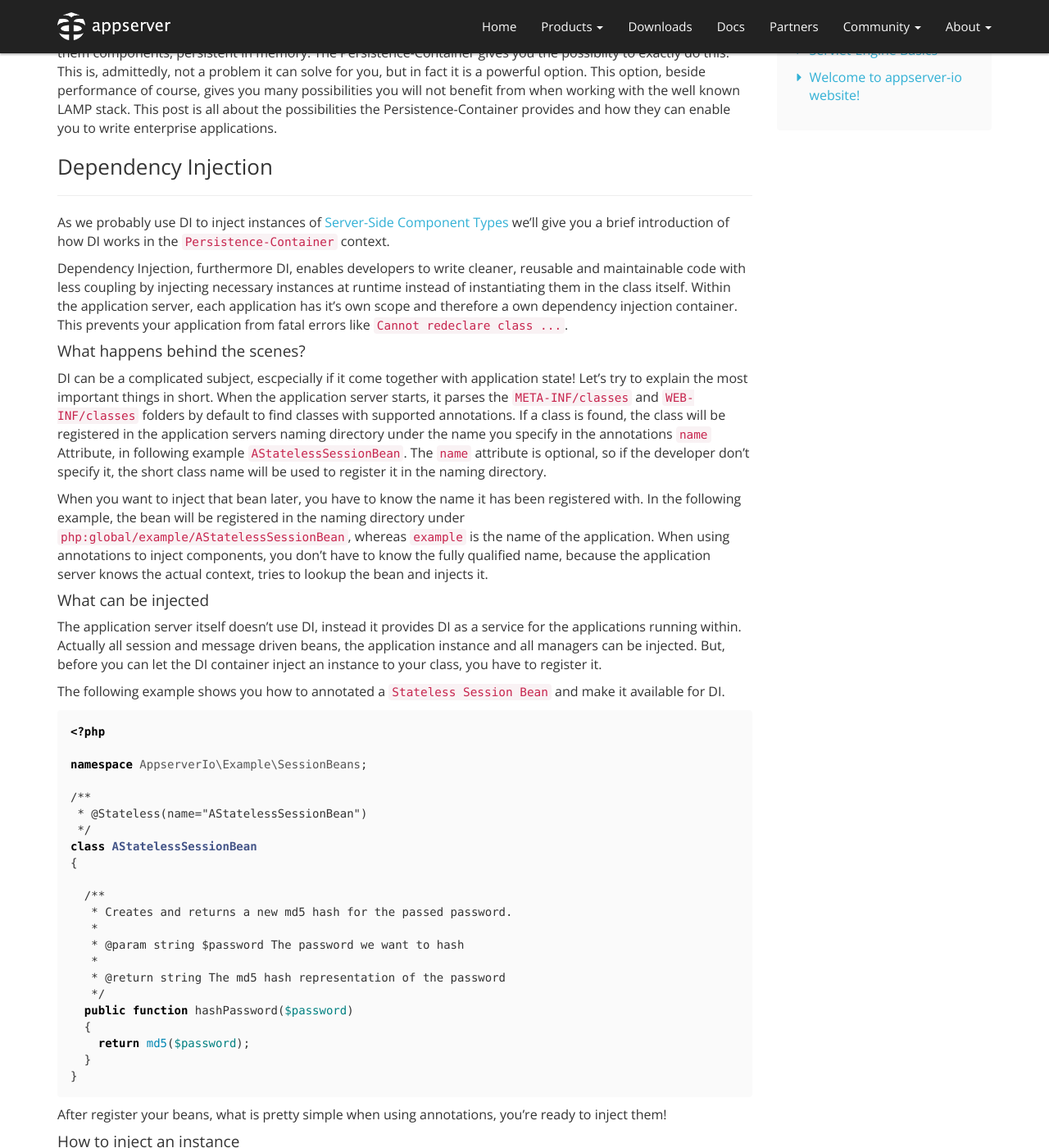
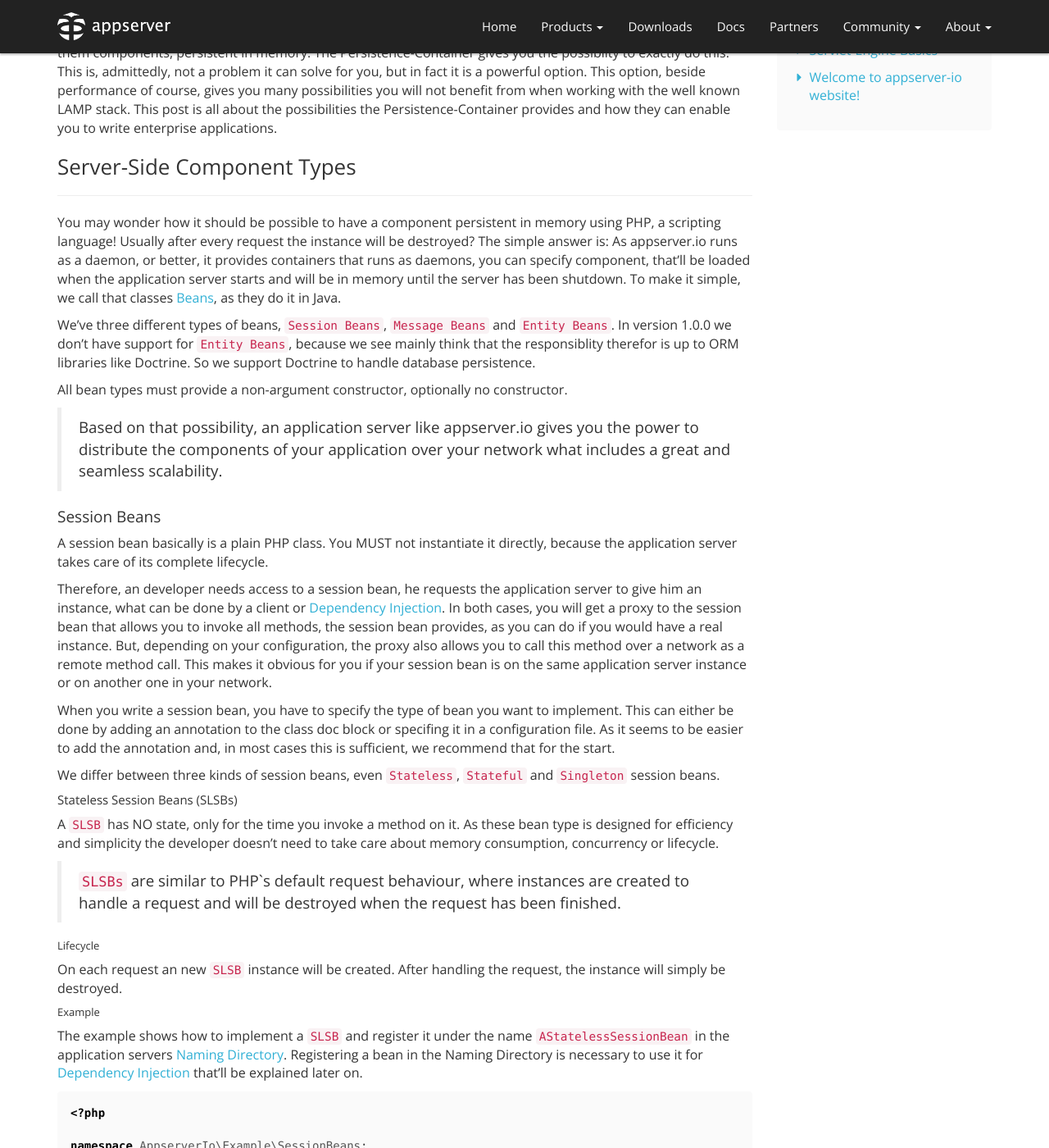
Before and after one commit to appserver-io/appserver, a Jekyll site: the page built from _posts/2014-12-30-persistence-container-basics.md, in a window 1280 px wide and 1400 px high, scrolled down 490 px. Shown: the whole window at 82% size. Built offline with Jekyll 4.4.1, drawn with Linux system fonts in a browser that asks for light colours; nearby versions of some CDN libraries; library files that are not in the unit come from our copies; Markdown is read by kramdown in place of the engine named in the settings; some of the changed text lies outside the part shown.

Commit message:
Update 2014-12-30-persistence-container-basics.md

````diff
--- a/_posts/2014-12-30-persistence-container-basics.md
+++ b/_posts/2014-12-30-persistence-container-basics.md
@@ -14,24 +14,40 @@
 
 As not persisting data to a database is the main purpose of a Persistence-Container, we've to figure other reasons you may use it. As PHP till now was used as a scripting language, it'll lack of the possiblity to have objects, let's call them components, persistent in memory. The Persistence-Container gives you the possiblity to exactly do this. This is, admittedly, not a problem it can solve for you, but in fact it is a powerful option. This option, beside performance of course, gives you many possibilities you will not benefit from when working with the well known LAMP stack. This post is all about the possibilities the Persistence-Container provides and how they can enable you to write enterprise applications.
 
-### Dependency Injection
+### Server-Side Component Types
 ***
 
-As we probably use DI to inject instances of [Server-Side Component Types](#server-side-component-types) we'll give you a brief introduction of how DI works in the `Persistence-Container` context.
+You may wonder how it should be possible to have a component persistent in memory using PHP, a scripting language! Usually after every request the instance will be destroyed? The simple answer is: As appserver.io runs as a daemon, or better, it provides containers that runs as daemons, you can specify component, that'll be loaded when the application server starts and will be in memory until the server has been shutdown. To make it simple, we call that classes [Beans](http://en.wikipedia.org/wiki/Enterprise_JavaBeans), as they do it in Java.
 
-Dependency Injection, furthermore DI, enables developers to write cleaner, reusable and maintainable code with less coupling by injecting necessary instances at runtime instead of instantiating them in the class itself. Within the application server, each application has it's own scope and therefore a  own dependency injection container. This prevents your application from fatal errors like `Cannot redeclare class ...`.
+We've three different types of beans, `Session Beans`, `Message Beans` and `Entity Beans`. In version 1.0.0 we don't have support for `Entity Beans`, because we see mainly think that the responsiblity therefor is up to ORM libraries like Doctrine. So we support Doctrine to handle database persistence.
 
-#### What happens behind the scenes?
+All bean types must provide a non-argument constructor, optionally no constructor.
 
-DI can be a complicated subject, escpecially if it come together with application state! Let's try to explain the most important things in short. When the application server starts, it parses the `META-INF/classes` and `WEB-INF/classes` folders by default to find classes with supported annotations. If a class is found, the class will be registered in the application servers naming directory under the name you specify in the annotations `name` Attribute, in following example `AStatelessSessionBean`. The `name` attribute is optional, so if the developer don't specify it, the short class name will be used to register it in the naming directory.
+> Based on that possibility, an application server like appserver.io gives you the power to distribute the components of your application over your network what includes a great and seamless scalability.
 
-When you want to inject that bean later, you have to know the name it has been registered with. In the following example, the bean will be registered in the naming directory under `php:global/example/AStatelessSessionBean`, whereas `example` is the name of the application. When using annotations to inject components, you don't have to know the fully qualified name, because the application server knows the actual context, tries to lookup the bean and injects it.
+#### Session Beans
 
-#### What can be injected
+A session bean basically is a plain PHP class. You MUST not instantiate it directly, because the application server takes care of its complete lifecycle.
 
-The application server itself doesn't use DI, instead it provides DI as a service for the applications running within. Actually all session and message driven beans, the application instance and all managers can be injected.  But, before you can let the DI container inject an instance to your class, you have to register it.
+Therefore, an developer needs access to a session bean, he requests the application server to give him an instance, what can be done by a client or [Dependency Injection](#dependency-injection). In both cases, you will get a proxy to the session bean that allows you to invoke all methods, the session bean provides, as you can do if you would have a real instance. But, depending on your configuration, the proxy also allows you to call this method over a network as a remote method call. This makes it obvious for you if your session bean is on the same application server instance or on another one in your network.
 
-The following example shows you how to annotated a `Stateless Session Bean` and make it available for DI.
+When you write a session bean, you have to specify the type of bean you want to implement. This can either be done by adding an annotation to the class doc block or specifing it in a configuration file. As it seems to be easier to add the annotation and, in most cases this is sufficient, we recommend that for the start.
+
+We differ between three kinds of session beans, even `Stateless`, `Stateful` and `Singleton` session beans.
+
+##### Stateless Session Beans (SLSBs)
+
+A `SLSB` has NO state, only for the time you invoke a method on it. As these bean type is designed for efficiency and simplicity the developer doesn't need to take care about memory consumption, concurrency or lifecycle.
+
+> `SLSBs` are similar to PHP`s default request behaviour, where instances are created to handle a request and will be destroyed when the request has been finished.
+
+###### Lifecycle
+
+On each request an new `SLSB` instance will be created. After handling the request, the instance will simply be destroyed.
+
+###### Example
+
+The example shows how to implement a `SLSB` and register it under the name `AStatelessSessionBean` in the application servers [Naming Directory](#naming-directory). Registering a bean in the Naming Directory is necessary to use it for [Dependency Injection](#dependency-injection) that'll be explained later on.
 
 ```php
 <?php
@@ -58,17 +74,21 @@
 }
 ```
 
-After register your beans, what is pretty simple when using annotations, you're ready to inject them!
+##### Stateful Session Beans (SFSBs)
 
-#### How to inject an instance
+The `SFSB` is something between the two other types. It is bound to the session with the ID pass to the client, when an instance is requested. A `SFSB` is very useful, if you want to implement something like a shopping cart. If you declare the shopping cart instance a class member of your session bean, this will make it persistent for your session lifetime.
 
-Basically DI can be a manual process where you `inject` an instance, needed by another class by passing it to the constructor. Inside the `Persistence-Container`, the injection is an process you can't see, it's more a kind of magic which happens behind the scenes. So instead of manually pass the necessary instances to a classes constructor, the DI container will do that for you.
+In opposite to a HTTP Session, `SFSBs` enables you to have session bound persistence, without the need to explicit add the data to a session object. That makes development pretty easy and more comfortable. As `SFSBs` are persisted in memory and not serialized to files, the Application Server has to take care, that in order ot minimize the number of instances carried around, are flushed when their lifetime has been reached.
 
-You simple has to tell the DI container what you need, let's have a look at the details.
+###### Lifecycle
 
-##### Property Injection
+`SFSBs` are created by the container when requested and no instance, based on the passed session-ID, is available. After the request has been processed, the instance will be re-attached to the container ready to handle the next request.
 
-The first possibility we have is to annotate a class property using the `@EnterpriseBean` annotation. The annotation accepts a `name` attribute which allows you to specify the name of a bean you've registered before. The following example shows you how to annotate a class property and let the application server inject an instance of `AStatelessSessionBean` at runtime.
+> If the session is removed, times out, or the application server restarts, the data of a `SFSB` will be lost. Because `SFSBs` use the HTTP session-ID, it is necessary to start an HTTP session before you invoke methods on it.
+
+###### Example
+
+As described above, a `SFSB` has a state that is bound to a HTTP session that has to be started before accessing it. Let's imaging we've a servlet.
 
 ```php
 <?php
@@ -108,140 +128,6 @@
   }
 }
 ```
-
-A more detailed description about the available annotations will follow later.
-
-> Property injection is preferred, because of massive performance improvements.
-
-##### Setter Injection
-
-The second possibility to inject an instance is the setter injection. Setter injection allows developers to inject instances by using methods.
-
-```php
-<?php
-
-namespace AppserverIo\Example\SessionBeans;
-
-/**
- * @Stateful
- */
-class AStatefulSessionBean
-{
-
-  /**
-   * The SessionBean instance we want to have injected.
-   *
-   * @var \AppserverIo\Example\SessionBeans\AStatelessSessionBean
-   */
-  protected $aStatelessSessionBean;
-
-  /**
-   * Injects the stateless session bean.
-   *
-   * @param \AppserverIo\Example\SessionBeans\AStatelessSessionBean $aStatelessSessionBean
-   *     The stateless session to be injected
-   *
-   * @return void
-   * @EnterpriseBean(name="AStatelessSessionBean")
-   */
-  public function injectAStatelessSessionBean($aStatelessSessionBean)
-  {
-    $this->aStatelessSessionBean = $aStatelessSessionBean;
-  }
-
-  /**
-   * Encrypts and stores a password.
-   *
-   * @param string $password The password to be encrypted and stored
-   *
-   * @return void
-   */
-  public function savePassword($password)
-  {
-
-    // encrypt password by calling the SLSB
-    $encryptedPassword = $this->aStatelessSessionBean->hashPassword($password);
-
-    /*
-     * Implement functionality to store password to database here
-     */
-  }
-}
-```
-
-In that example the container will inject an instance of `AStatelessSessionBean` at runtime by invoking the `injectAStatelessSessionBean` method passing the instance as argument.
-
-> Method injection only works on methods with exactly one argument. As described above, the container don't inject a real instance of the bean, instead it injects a proxy. That proxy actually not extends the class or, if given, implements the interfaces of your bean. So do NOT type hint the argument with the class or a interface name!
-
-### Server-Side Component Types
-***
-
-You may wonder how it should be possible to have a component persistent in memory using PHP, a scripting language! Usually after every request the instance will be destroyed? The simple answer is: As appserver.io runs as a daemon, or better, it provides containers that runs as daemons, you can specify component, that'll be loaded when the application server starts and will be in memory until the server has been shutdown. To make it simple, we call that classes [Beans](http://en.wikipedia.org/wiki/Enterprise_JavaBeans), as they do it in Java.
-
-We've three different types of beans, `Session Beans`, `Message Beans` and `Entity Beans`. In version 1.0.0 we don't have support for `Entity Beans`, because we see mainly think that the responsiblity therefor is up to ORM libraries like Doctrine. So we support Doctrine to handle database persistence.
-
-All bean types must provide a non-argument constructor, optionally no constructor.
-
-> Based on that possibility, an Application Server like appserver.io gives you the power to distribute the components of your application over your network what includes a great and seamless scalability.
-
-#### Session Beans
-
-A `Session Bean` basically is a plain PHP class. You MUST not instantiate it directly, because the application server takes care of its complete lifecycle.
-
-Therefore, if you need an instance of a SessionBean, you'll ask the application server to give you an instance, what can be done by a client or DI. In both cases, you will get a proxy to the session bean that allows you to invoke all methods, the SessionBean provides, as you can do if you would have a real instance. But, depending on your configuration, the proxy also allows you to call this method over a network as a remote method call. This makes it obvious for you if your SessionBean is on the same application server instance or on another one in your network.
-
-When you write a Session Bean, you have to specify the type of Bean you want to implement. This can either be done by adding an annotation to the class doc block or specifing it in a configuration file. As it seems to be easier to add the annotation and, in most cases this is sufficient, we recommend that for the start.
-
-We differ between three kinds of `Session Beans` named `Stateless`, `Stateful` and `Singleton`.
-
-##### Stateless Session Beans (SLSBs)
-
-A `SLSB` has NO state, only for the time you invoke a method on it. As these bean type is designed for efficiency and simplicity the developer doesn't need to take care about memory consumption, concurrency or lifecycle.
-
-> `SLSBs` are similar to PHP`s default request behaviour, where instances are created to handle a request and will be destroyed when the request has been finished.
-
-###### Lifecycle
-
-On each request an new `SLSB` instance will be created. After handling the request, the instance will simply be destroyed.
-
-###### Example
-
-```php
-<?php
-
-namespace AppserverIo\Apps\Example\Services;
-
-/**
- * @Stateless
- */
-class AStatelessSessionBean
-{
-
-  /**
-     * Loads and returns the entity with the ID passed as parameter.
-     *
-     * @param integer $id The ID of the entity to load
-     *
-     * @return object The entity
-     */
-    public function load($id)
-    {
-      // load data from database here
-    }
-}
-```
-
-##### Stateful Session Beans (SFSBs)
-
-The `SFSB` is something between the two other types. It is stateful for the session with the ID you pass to the client when you request the instance. A `SFSB` is very useful, if you want to implement something like a shopping cart. If you declare the shopping cart instance a class member of your session bean, this will make it persistent for your session lifetime.
-
-In opposite to a HTTP Session, `SFSBs` enables you to have session bound persistence, without the need to explicit add the data to a session object. That makes development pretty easy and more comfortable. As `SFSBs` are persisted in memory and not serialized to files, the Application Server has to take care, that in order ot minimize the number of instances carried around, are flushed when their lifetime has been reached.
-
-###### Lifecycle
-
-`SFSBs` are created by the container when requested and no instance, based on the passed session-ID, is available. After the request has been processed, the instance will be re-attached to the container ready to handle the next request.
-
-> If the session is removed, times out, or the application server restarts, the data of a 'SFSB' will be lost.
 
 ##### Singleton Session Beans (SSBs)
 
@@ -331,7 +217,7 @@
 
 > Keep in mind, that the `$methodInvocation->getContext()` method gives you access to component the advice has been declared, in our example this is the `Stateless Session Bean`!
 
-So if we want to log each call to a `Session Bean` method, we simply have to declare it by adding an annotation like
+So if we want to log each call to a session bean method, we simply have to declare it by adding an annotation like
 
 ```php
 <?php
@@ -374,3 +260,169 @@
   }
 }
 ```
+
+### Naming Directory
+***
+
+The application server handles access to all resources an application provides. Resources can be beans, contexts, the application instance itself or the managers provided by an application. All that resources are registered in the `Naming Directory` which allows you the access them if needed.
+
+#### Register Resources
+
+When the application server starts, it parses the `META-INF/classes` and `WEB-INF/classes` folders by default to find classes with supported annotations. If a class is found, the class will be registered in the application servers naming directory under the name you specify in the annotations `name` Attribute, in following example `AStatelessSessionBean`. As the `name` attribute is optional, the bean will be registered in the naming directory with the short class name, if not specified.
+
+When you want to inject that bean later, you have to know the name it has been registered with. In the following example, the bean will be registered in the naming directory under `php:global/example/AStatelessSessionBean`, whereas `example` is the name of the application. When using annotations to inject components, you don't have to know the fully qualified name, because the application server knows the actual context, tries to lookup the bean and injects it.
+
+### Dependency Injection
+***
+
+As we probably use DI to inject instances of [Server-Side Component Types](#server-side-component-types) this section gives you a brief introduction of how DI works in the `Persistence-Container` context.
+
+Dependency Injection, furthermore DI, enables developers to write cleaner, reusable and maintainable code with less coupling by injecting necessary instances at runtime instead of instantiating them in the class itself. Within the application server, each application has it's own scope and therefore a  own dependency injection container. This prevents your application from fatal errors like `Cannot redeclare class ...`.
+
+DI can be a complicated subject, escpecially if it come together with application state! Let's try to explain the most important things in short.
+
+#### What can be injected
+
+The application server itself doesn't use DI, instead it provides DI as a service for the applications running within. Actually all session and message driven beans, the application instance and all managers can be injected.  But, before you can let the DI container inject an instance to your class, you have to register it. Registering beans can either be done by annotations or a deployment descriptor.
+
+The following example shows you how to annotated a `SLSB` and make it available for DI.
+
+```php
+<?php
+
+namespace AppserverIo\Example\SessionBeans;
+
+/**
+ * @Stateless(name="AStatelessSessionBean")
+ */
+class AStatelessSessionBean
+{
+
+  /**
+   * Creates and returns a new md5 hash for the passed password.
+   *
+   * @param string $password The password we want to hash
+   *
+   * @return string The md5 hash representation of the password
+   */
+  public function hashPassword($password)
+  {
+    return md5($password);
+  }
+}
+```
+
+After register your beans, what is pretty simple when using annotations, you're ready to inject them!
+
+#### How to inject an instance
+
+Basically DI can be a manual process where you `inject` an instance, needed by another class by passing it to the constructor for example. Inside the `Persistence-Container`, the injection is an process you can't see, it's more some kind of magic which happens behind the scenes. So instead of manually pass the necessary instances to a classes constructor, the DI container will do that for you.
+
+A developer simply has to tell the DI container what instance has to be injected at runtime. So let's have a look at the options he has.
+
+##### Property Injection
+
+The first possibility we have is to annotate a class property using the `@EnterpriseBean` annotation. The annotation accepts a `name` attribute which allows you to specify the name of a bean you've registered before. The following example shows you how to annotate a class property and let the application server inject an instance of `AStatelessSessionBean` at runtime.
+
+```php
+<?php
+
+namespace AppserverIo\Example\SessionBeans;
+
+/**
+ * @Stateful
+ */
+class AStatefulSessionBean
+{
+
+  /**
+   * The SessionBean instance we want to have injected.
+   *
+   * @var \AppserverIo\Example\SessionBeans\AStatelessSessionBean
+   * @EnterpriseBean(name="AStatelessSessionBean")
+   */
+  protected $aStatelessSessionBean;
+
+  /**
+   * Encrypts and stores a password.
+   *
+   * @param string $password The password to be encrypted and stored
+   *
+   * @return void
+   */
+  public function savePassword($password)
+  {
+
+    // encrypt password by calling the SLSB
+    $encryptedPassword = $this->aStatelessSessionBean->hashPassword($password);
+
+    /*
+     * Implement functionality to store password to database here
+     */
+  }
+}
+```
+
+As the `@EnterpriseBean` annotation with the `name` attribute is not the only option to inject instances, a more detailed description about the available annotations will follow later.
+
+> Property injection is preferred, because of massive performance improvements.
+
+##### Setter Injection
+
+The second possibility to inject an instance is the setter injection. Setter injection allows developers to inject instances by using methods.
+
+```php
+<?php
+
+namespace AppserverIo\Example\SessionBeans;
+
+/**
+ * @Stateful
+ */
+class AStatefulSessionBean
+{
+
+  /**
+   * The SessionBean instance we want to have injected.
+   *
+   * @var \AppserverIo\Example\SessionBeans\AStatelessSessionBean
+   */
+  protected $aStatelessSessionBean;
+
+  /**
+   * Injects the stateless session bean.
+   *
+   * @param \AppserverIo\Example\SessionBeans\AStatelessSessionBean $aStatelessSessionBean
+   *     The stateless session to be injected
+   *
+   * @return void
+   * @EnterpriseBean(name="AStatelessSessionBean")
+   */
+  public function injectAStatelessSessionBean($aStatelessSessionBean)
+  {
+    $this->aStatelessSessionBean = $aStatelessSessionBean;
+  }
+
+  /**
+   * Encrypts and stores a password.
+   *
+   * @param string $password The password to be encrypted and stored
+   *
+   * @return void
+   */
+  public function savePassword($password)
+  {
+
+    // encrypt password by calling the SLSB
+    $encryptedPassword = $this->aStatelessSessionBean->hashPassword($password);
+
+    /*
+     * Implement functionality to store password to database here
+     */
+  }
+}
+```
+
+In that example the container will inject an instance of `AStatelessSessionBean` at runtime by invoking the `injectAStatelessSessionBean` method passing the instance as argument.
+
+> Method injection only works on methods with exactly one argument. As described above, the container don't inject a real instance of the bean, instead it injects a proxy. That proxy actually not extends the class or, if given, implements the interfaces of your bean. So do NOT type hint the argument with the class or a interface name!
````
